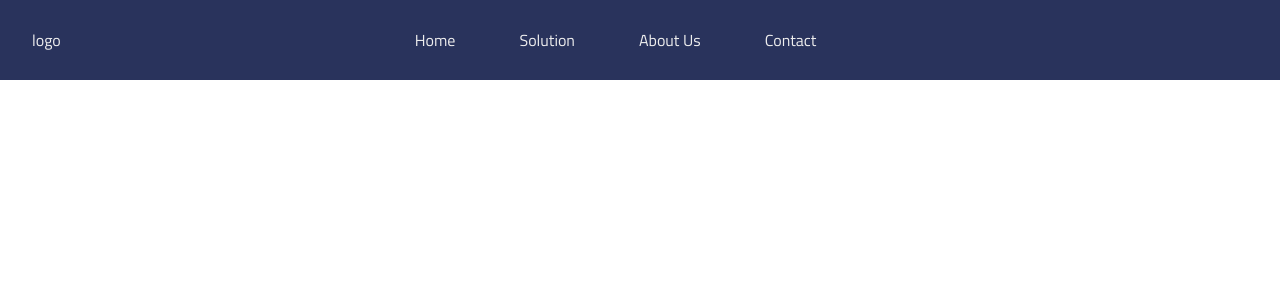
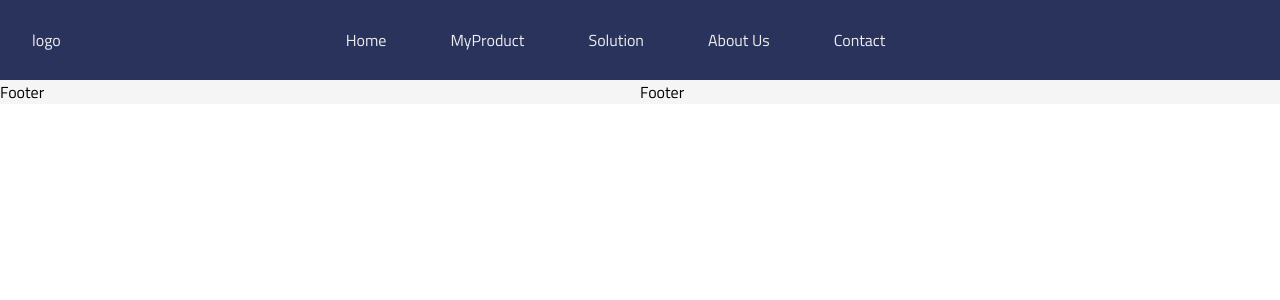
Before and after one commit to ChutimunTorntranon/bitsoft-website, a React (Create React App) app: page / in a window 1280 px wide. Shown: the top 300 px of the page. Built offline with nearby package versions, Linux system fonts and the light colour scheme; what lord-icon-element would draw is missing.

Commit message:
create footer

```diff
--- a/src/Router/Router.jsx
+++ b/src/Router/Router.jsx
@@ -10,11 +10,22 @@ import About from "../page/About/About";
 import Contact from "../page/Contact/Contact";
 import Navbar from "../layout/Navbar";
 import NewNavbar from "../layout/newNavbar/NewNavbar";
+import Footer from "../layout/footer/Footer";
 
 function Router() {
   return (
     <>
       <NewNavbar />
+      <Footer />
+      <Routes>
+        <>
+          {/* <Route path="/" element={<Homepage />} /> */}
+          {/* <Route path="/Solution" element={<Solution />} /> */}
+          {/* <Route path="/Product" element={<Product />} /> */}
+          {/* <Route path="/AboutUs" element={<About />} /> */}
+          {/* <Route path="/Contact" element={<Contact />} /> */}
+        </>
+      </Routes>
       {/* <ContactBar /> */}
       {/* <Navbar2 /> */}
       {/* <Navbar /> */}
--- a/src/index.jsx
+++ b/src/index.jsx
@@ -1,13 +1,16 @@
-import React from 'react';
-import ReactDOM from 'react-dom/client';
-import './index.css';
-import App from './App';
-import reportWebVitals from './reportWebVitals';
+import React from "react";
+import ReactDOM from "react-dom/client";
+import "./index.css";
+import App from "./App";
+import reportWebVitals from "./reportWebVitals";
+import { BrowserRouter } from "react-router-dom";
 
-const root = ReactDOM.createRoot(document.getElementById('root'));
+const root = ReactDOM.createRoot(document.getElementById("root"));
 root.render(
   <React.StrictMode>
-    <App />
+    <BrowserRouter>
+      <App />
+    </BrowserRouter>
   </React.StrictMode>
 );
 
--- /dev/null
+++ b/src/layout/footer/Footer.jsx
@@ -0,0 +1,14 @@
+import React from "react";
+
+function Footer() {
+  return (
+    <div className="bg-[#F5F5F5] ">
+      <div className="grid grid-cols-2 container mx-auto">
+        <div>Footer</div>
+        <div>Footer</div>
+      </div>
+    </div>
+  );
+}
+
+export default Footer;
--- /dev/null
+++ b/src/layout/footer/Footer2.jsx
@@ -0,0 +1,7 @@
+import React from "react";
+
+function Footer2() {
+  return <div>Footer2</div>;
+}
+
+export default Footer2;
--- a/src/layout/newNavbar/NewNavbar.jsx
+++ b/src/layout/newNavbar/NewNavbar.jsx
@@ -1,19 +1,21 @@
 import React, { useRef } from "react";
 import { FaTimes, FaBars } from "react-icons/fa";
 import "./main.css";
+import { Link } from "react-router-dom";
 function NewNavbar() {
   const navRef = useRef();
   const showNavbar = () => {
     navRef.current.classList.toggle("responsive_nav");
   };
   return (
-    <header>
+    <header className="">
       <h3>logo</h3>
       <nav ref={navRef}>
-        <a href="">Home</a>
-        <a href="">Solution</a>
-        <a href="">About Us</a>
-        <a href="">Contact</a>
+        <Link to="/#">Home</Link>
+        <Link to="/Product">MyProduct</Link>
+        <Link to="/Solution">Solution</Link>
+        <Link to="/AboutUs">About Us</Link>
+        <Link to="/Contact">Contact</Link>
         <button className="nav-btn nav-close-btn" onClick={showNavbar}>
           <FaTimes />
         </button>
--- a/src/page/Home/Homepage.jsx
+++ b/src/page/Home/Homepage.jsx
@@ -1,19 +1,23 @@
 import React from "react";
 import "./Homepage.css";
+import Servicepage from "../service/Servicepage";
+import Promote from "../Promote/Promote";
 function Homepage() {
   return (
     <div className="background-p1 w-full h-screen">
       <div className="text-white grid grid-cols-2 h-screen mx-auto">
         <div className="mx-auto my-auto "></div>
         <div className="mx-auto my-auto w-full bg-[#3363F3] opacity-[65%] h-full">
-          <div className="mx-10 mt-[20%] ">
+          <div className="mx-10 mt-[20%]">
             <div className="text-[3.563rem]">ยินดีต้อนรับสู่</div>
-            <div className="text-[7rem]">BITSOFT</div>
+            <div className="xl:text-[7rem] text-[3.563rem]">BITSOFT</div>
             <div className="text-[3.563rem]">รับออกแบบและพัฒนา</div>
             <div className="text-[3.563rem]">SoftwareและApplication</div>
           </div>
         </div>
       </div>
+      <Servicepage />
+      <Promote />
     </div>
   );
 }
```
